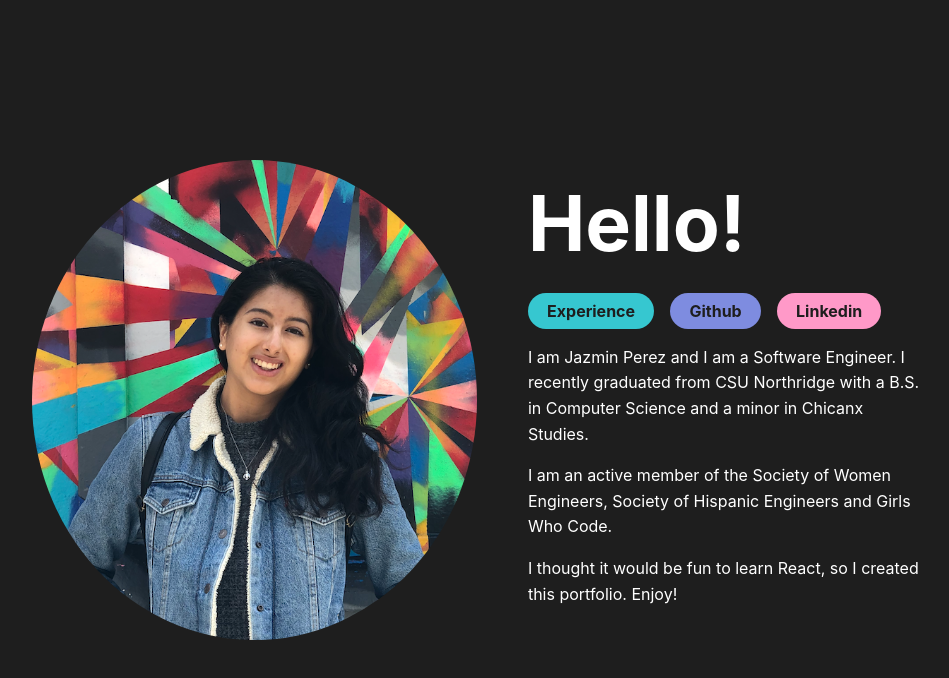
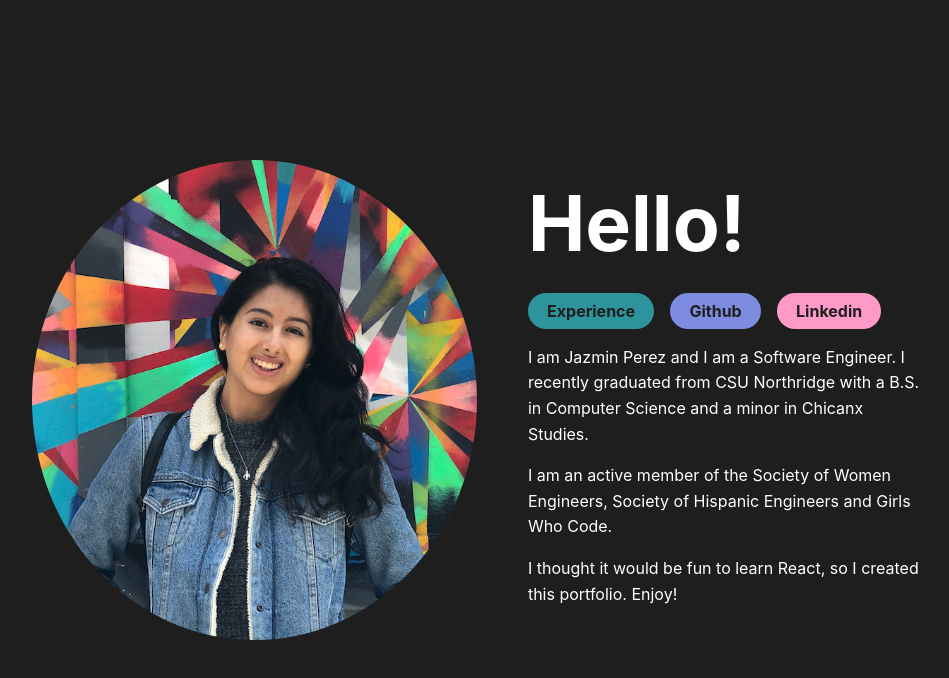
Before and after one commit to jazperez/portfolio, a React (Create React App) app: page / in a window 1280 px wide. Shown: the top 678 px of the page, without its empty margins (160-1109 px from the left). Built offline with nearby package versions, Linux system fonts and the light colour scheme.

Commit message:
Disable experience link

```diff
--- a/src/App.js
+++ b/src/App.js
@@ -9,9 +9,9 @@ function App() {
         <div className="welcome-content">
           <span className="title">Hello!</span>
           <span className="menu">
-            <a href="experience" class="button blue-background">Experience</a>
-            <a href="https://github.com/jazperez" class="button purple-background">Github</a>
-            <a href="https://www.linkedin.com/in/jazmin-perez24/" class="button pink-background">Linkedin</a>
+            <a href="experience" class="button blue-background disabled" alt="Experience">Experience</a>
+            <a href="https://github.com/jazperez" class="button purple-background" alt="Github profile">Github</a>
+            <a href="https://www.linkedin.com/in/jazmin-perez24/" class="button pink-background" alt="Linkedin profile">Linkedin</a>
           </span>
           <p className="bio">I am Jazmin Perez and I am a Software Engineer. I recently graduated from CSU Northridge with a B.S. in Computer Science and a minor in Chicanx Studies. </p>
           <p className="bio">I am an active member of the Society of Women Engineers, Society of Hispanic Engineers and Girls Who Code.</p>
--- a/src/App.scss
+++ b/src/App.scss
@@ -86,3 +86,8 @@ body{
 .pink {
   color: $cbpk-pink;
 }
+
+.disabled {
+  opacity: 0.7;
+  pointer-events: none;
+}
```
